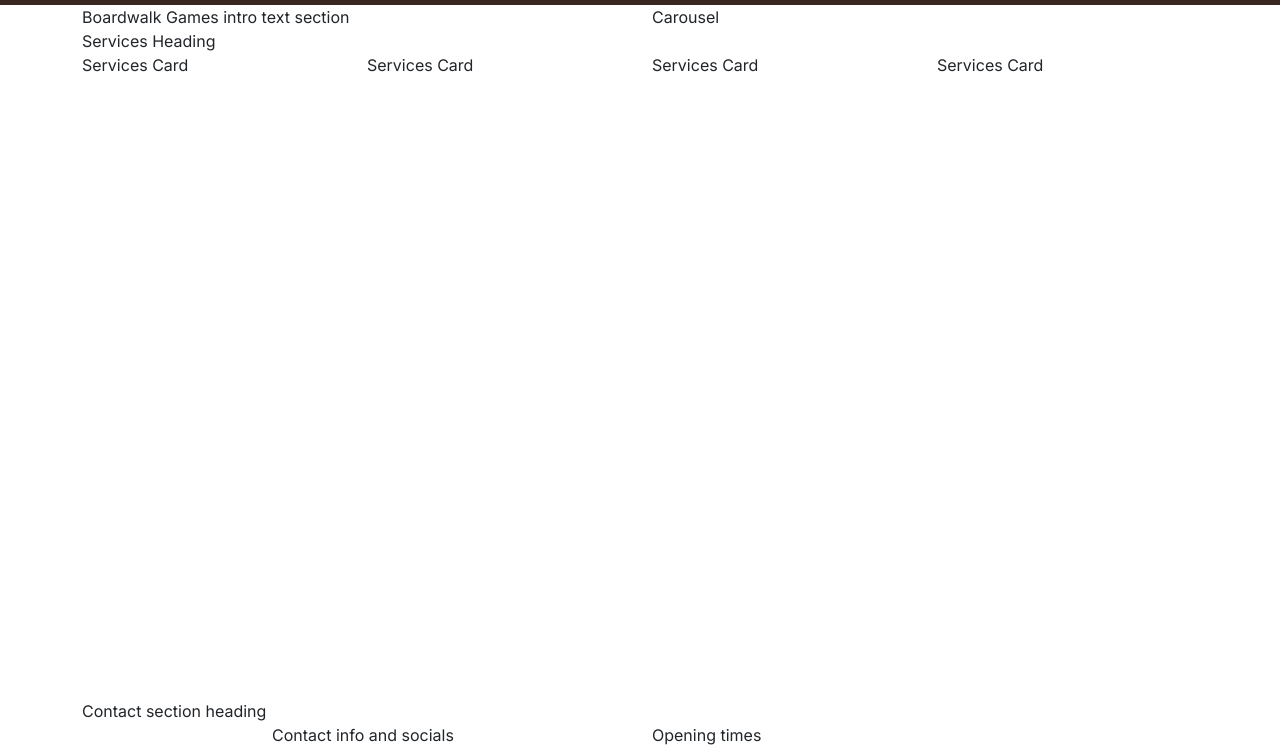
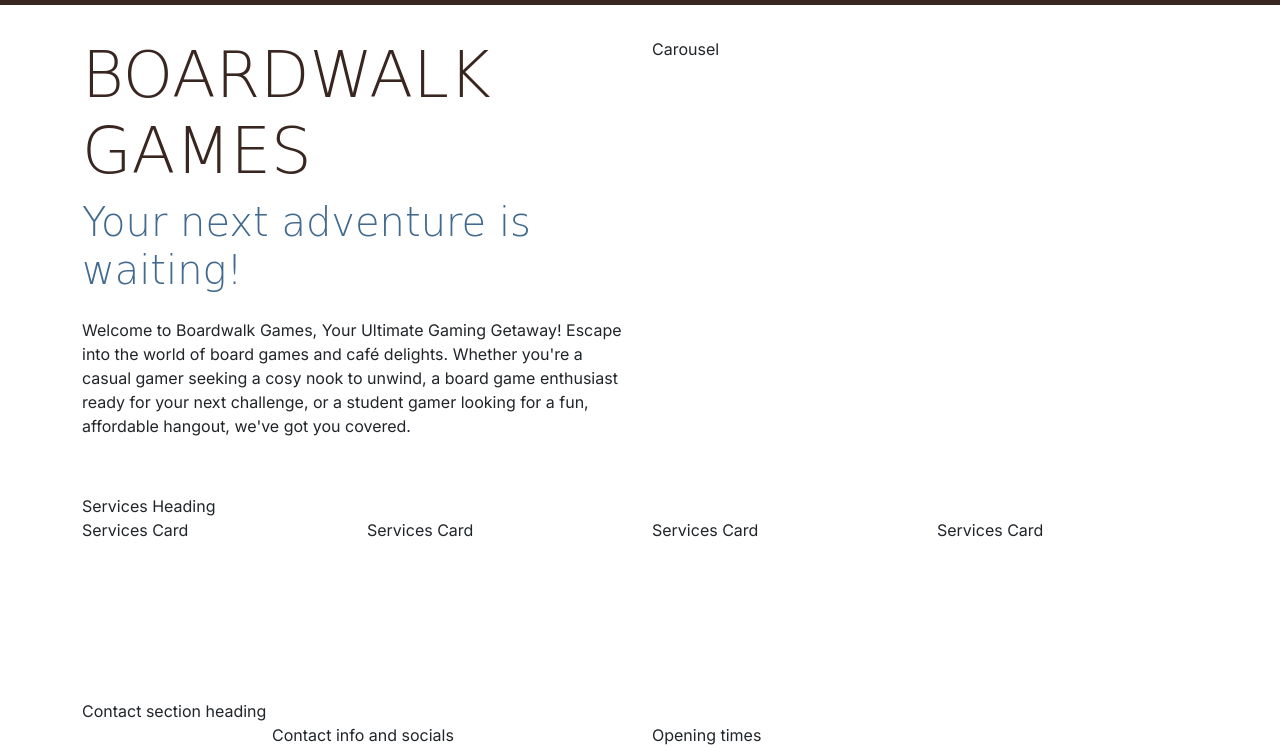
Before and after one commit to Dave-MK/boardwalk-games-project, a plain HTML site: page index.html in a window 1280 px wide. Shown: the part 53-800 px from the top of the page. Drawn offline with nearby package versions, Linux system fonts and the light colour scheme; a web font is replaced by a local one.

Commit message:
Style header and structure text

```diff
--- a/assets/css/styles.css
+++ b/assets/css/styles.css
@@ -24,10 +24,16 @@ h2,
 h3 {
     font-family: var(--secondary-font);
     color: var(--primary-color);
+    text-transform: uppercase;
 }
 
 .sub-heading-color {
     color: var(--highlight-color);
+}
+
+.section {
+    margin-top: 2rem;
+    margin-bottom: 2rem;
 }
 
 /* Navbar styles */
@@ -38,6 +44,12 @@ h3 {
 
 #navbar .logo {
     width: 30px;
+}
+
+/* Header Styles */
+
+#header .lead {
+    font-family: var(--secondary-font);
 }
 
 
--- a/index.html
+++ b/index.html
@@ -43,9 +43,13 @@
         </div>
     </nav>
     <!-- Header Section Elements -->
-    <header class="container">
+    <header class="container section" id="header">
         <div class="row">
-            <div class="col-12 col-xl-6">Boardwalk Games intro text section</div>
+            <div class="col-12 col-xl-6 text-center text-xl-start">
+                <h1 class="display-3">Boardwalk Games</h1>
+                <p class="lead display-6 sub-heading-color">Your next adventure is waiting!</p>
+                <p class="my-4">Welcome to Boardwalk Games, Your Ultimate Gaming Getaway! Escape into the world of board games and café delights. Whether you're a casual gamer seeking a cosy nook to unwind, a board game enthusiast ready for your next challenge, or a student gamer looking for a fun, affordable hangout, we've got you covered.</p>
+            </div>
             <div class="col-12 col-xl-6">Carousel</div>
         </div>
 
```
